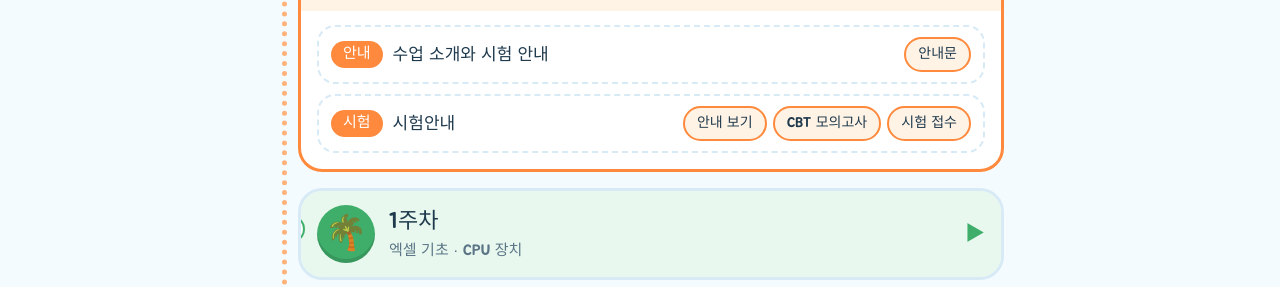
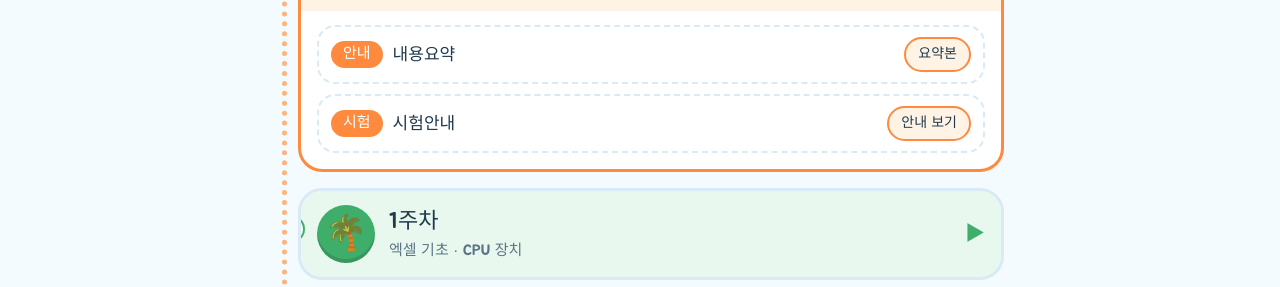
Before and after one commit to wunseo5220-eng/-, a plain HTML site: page index.html in a window 1280 px wide. Shown: the part 501-788 px from the top of the page. Drawn offline with Linux system fonts and the light colour scheme.

Commit message:
Update index.html

```diff
--- a/index.html
+++ b/index.html
@@ -98,8 +98,8 @@ dialog p{margin:4px 0 12px;color:var(--sub)}
    예) ["학습지","files/week1-1.pdf"] */
 const ZONES = [
   { icon:"🚉", name:"OT", sub:"마을 입구 · 수업 안내", c:"#ff8a3d", t:"#fff3e6", periods:[
-    { l:"안내", t:"수업 소개와 시험 안내", files:[["안내문","files/ot-1.pdf"]] },
-    { l:"시험", t:"시험안내", files:[["안내 보기","exam-guide.html"],["CBT 모의고사","https://cbt.youngjin.com/exam/index.php?no=2"],["시험 접수","https://license.korcham.net/kor/member/login.jsp"]] }
+    { l:"안내", t:"내용요약", files:[["요약본","files/ot-1.pdf"]] },
+    { l:"시험", t:"시험안내", files:[["안내 보기","exam-guide.html"]] }
   ]},
   { icon:"🌴", name:"1주차", sub:"엑셀 기초 · CPU 장치", c:"#3fae6a", t:"#e8f8ee", periods:[
     { t:"엑셀 기초", files:[["학습지",""],["PPT",""]] },
```
